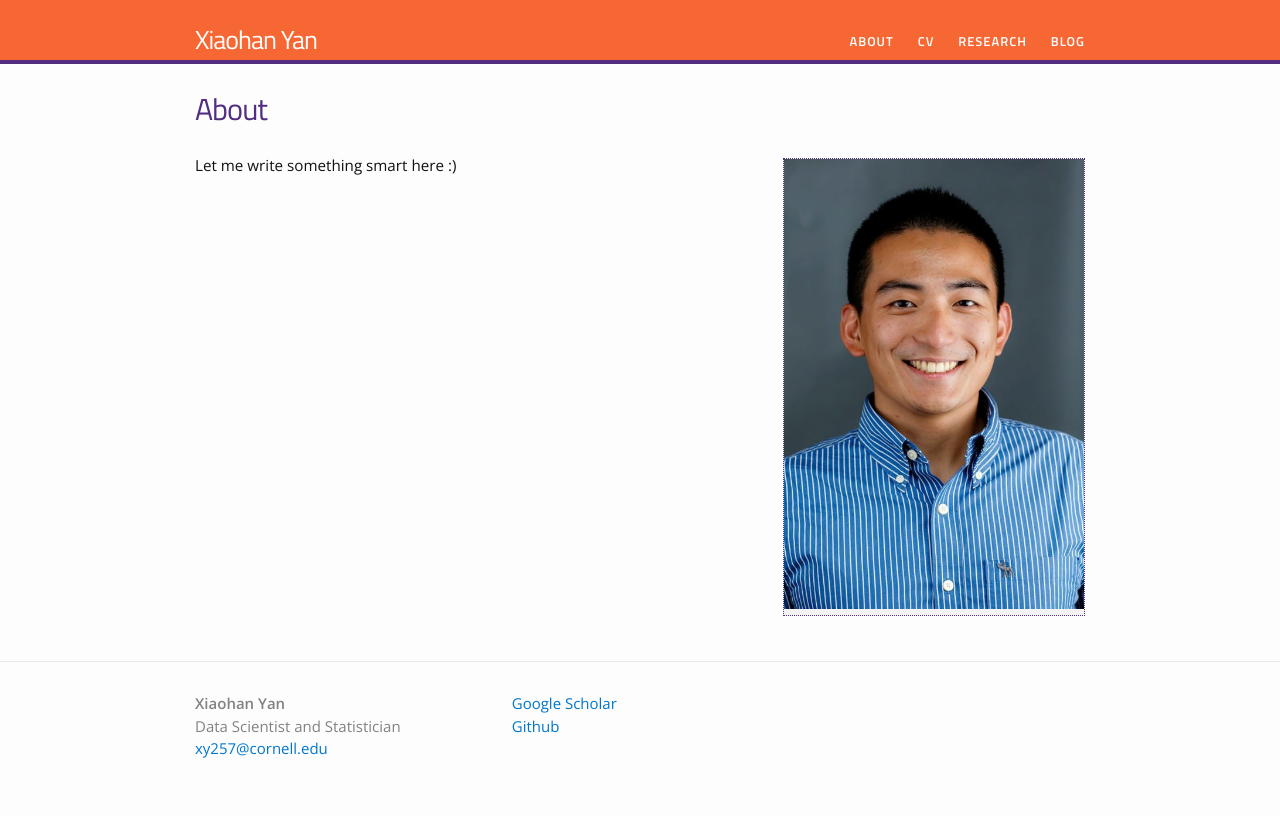
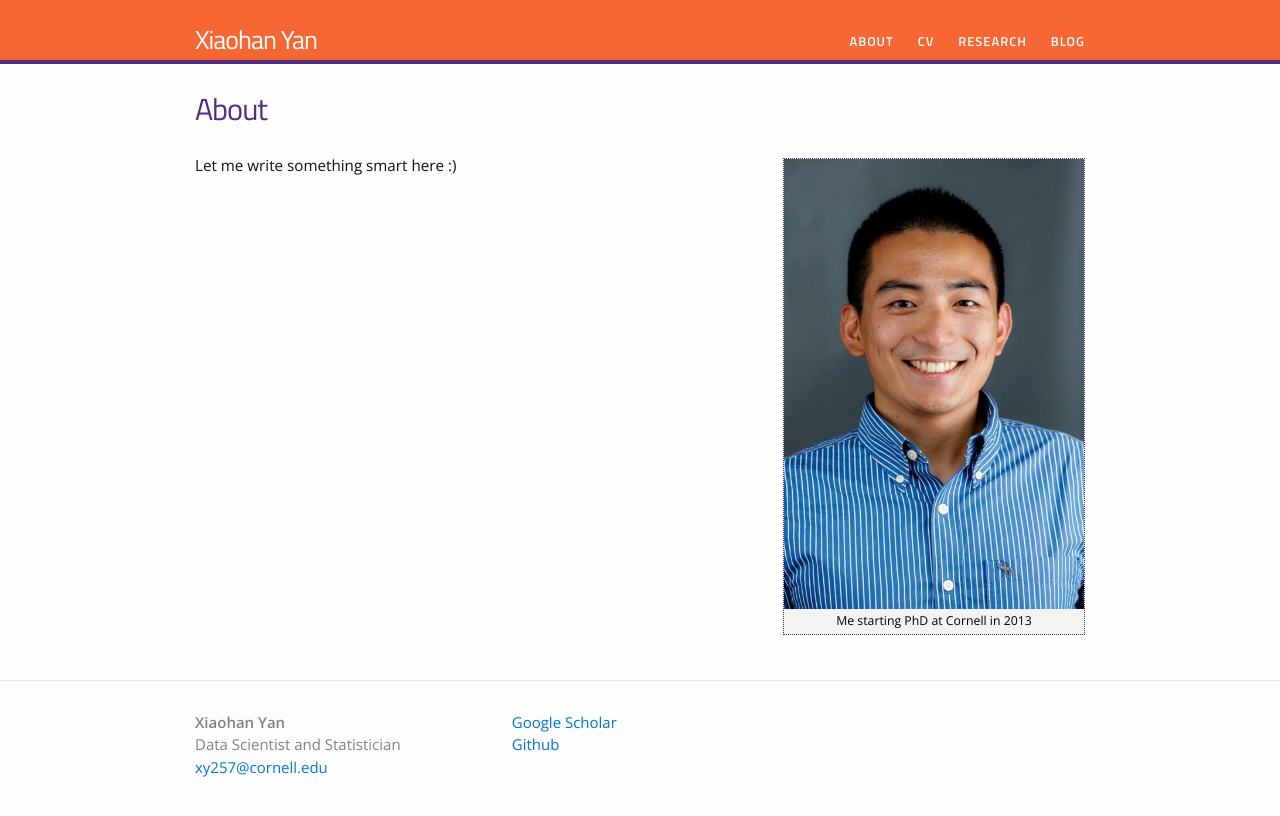
Before and after one commit to yanxht/yanxht.github.io, a Jekyll site: the page built from about.md, in a window 1280 px wide. Shown: the top 816 px of the page. Built offline with Jekyll 4.4.1, drawn with Linux system fonts in a browser that asks for light colours.

Commit message:
Update portrait

```diff
--- a/about.md
+++ b/about.md
@@ -4,6 +4,6 @@ title: About
 permalink: /about/
 ---
 
-{% include image.html url="/images/yan_portrait.jpeg" caption="" width=300 align="right" %}
+{% include image.html url="/images/yan_portrait.jpeg" caption="Me starting PhD at Cornell in 2013" width=300 align="right" %}
 
 Let me write something smart here :)
```
